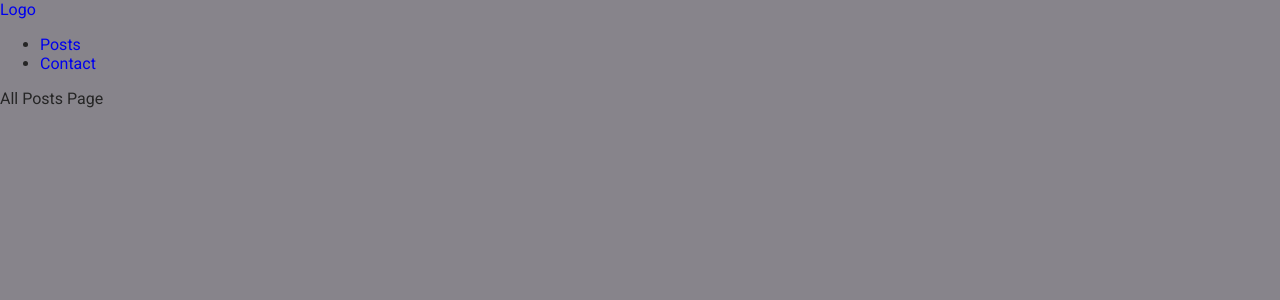
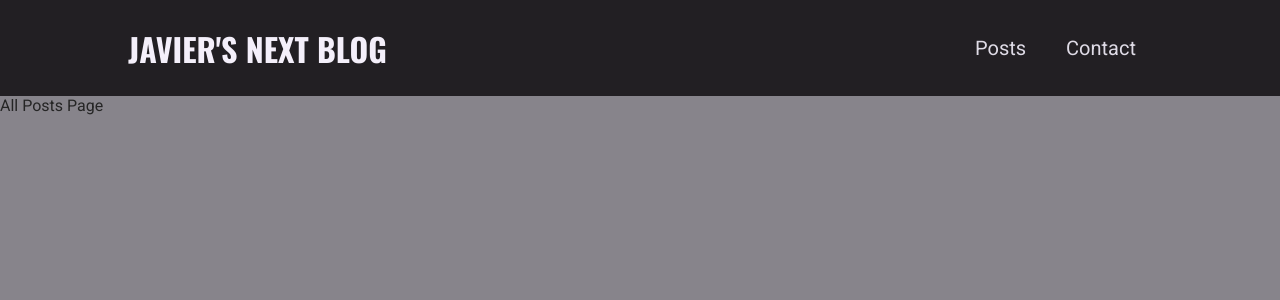
Before and after one commit to javierpb275/next-blog, a Next.js app: page /posts in a window 1280 px wide. Shown: the top 300 px of the page. Built offline with nearby package versions, Linux system fonts and the light colour scheme.

Commit message:
added styles and logo component

```diff
--- /dev/null
+++ b/components/layout/logo.js
@@ -0,0 +1,11 @@
+import classes from './logo.module.css';
+
+const Logo = () => {
+    return(
+        <div className={classes.logo}>
+            Javier's Next Blog
+        </div>
+    );
+}
+
+export default Logo;
--- /dev/null
+++ b/components/layout/logo.module.css
@@ -0,0 +1,13 @@
+.logo {
+  text-transform: uppercase;
+  font-size: var(--size-5);
+  font-weight: bold;
+  font-family: "Oswald", sans-serif;
+  color: var(--color-grey-50);
+}
+
+@media (min-width: 768px) {
+  .logo {
+    font-size: var(--size-8);
+  }
+}
--- a/components/layout/main-navigation.js
+++ b/components/layout/main-navigation.js
@@ -1,10 +1,14 @@
 import Link from "next/link";
+import classes from "./main-navigation.module.css";
+import Logo from "./logo";
 
 const MainNavigation = () => {
   return (
-    <header>
+    <header className={classes.header}>
       <Link href="/">
-        <a>Logo</a>
+        <a>
+          <Logo />
+        </a>
       </Link>
       <nav>
         <ul>
--- /dev/null
+++ b/components/layout/main-navigation.module.css
@@ -0,0 +1,42 @@
+.header {
+  width: 100%;
+  height: 6rem;
+  background-color: var(--color-grey-900);
+  display: flex;
+  justify-content: space-between;
+  align-items: center;
+  padding: 0 10%;
+}
+
+.header ul {
+  list-style: none;
+  display: flex;
+  align-items: baseline;
+  margin: 0;
+  padding: 0;
+}
+
+.header li {
+  margin: 0 var(--size-4);
+}
+
+.header a {
+  color: var(--color-grey-100);
+  font-size: var(--size-4);
+}
+
+.header a:hover,
+.header a:active,
+.header a.active {
+  color: var(--color-grey-200);
+}
+
+@media (min-width: 768px) {
+  .header ul {
+    gap: 0.5rem;
+  }
+
+  .header a {
+    font-size: var(--size-5);
+  }
+}
```
